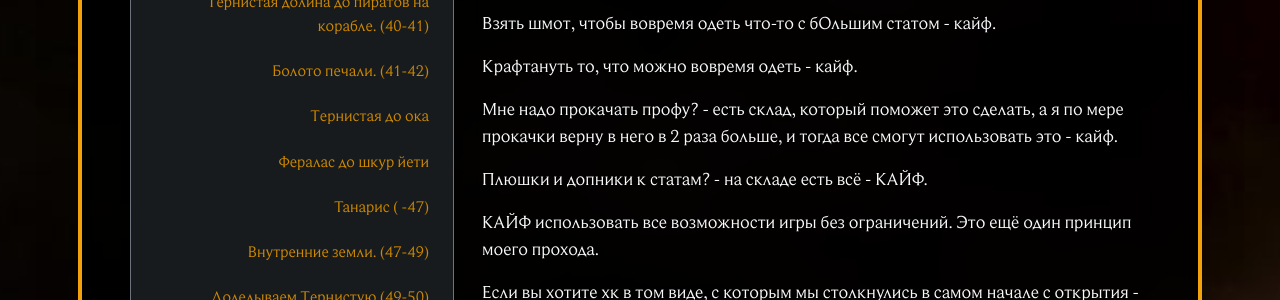
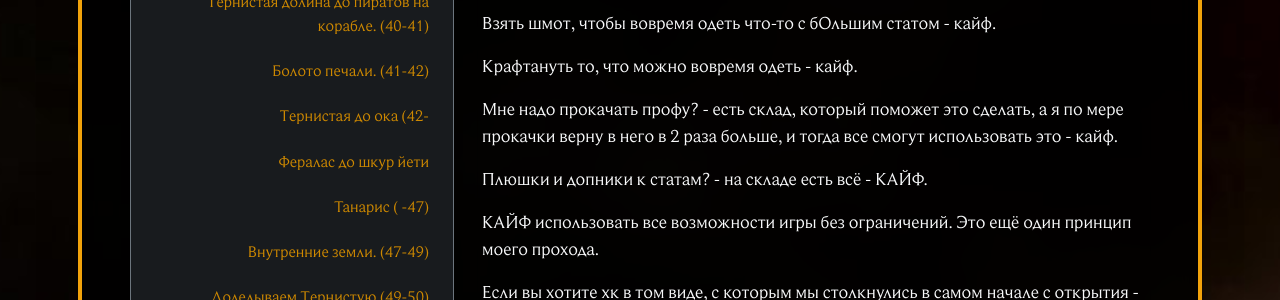
Before and after one commit to Phoenix-Guilds/phoenix-guilds.github.io, a Jekyll site: the page built from _guides/gayd-po-prokachke-hk-ot-silmy.md, in a window 1280 px wide. Shown: the part 1690-1990 px from the top of the page. Built offline with Jekyll 4.4.1, drawn with Linux system fonts in a browser that asks for light colours; nearby versions of some CDN libraries; library files that are not in the unit come from our copies.

Commit message:
Update Гайды “gayd-po-prokachke-hk-ot-silmy”

```diff
--- a/_guides/gayd-po-prokachke-hk-ot-silmy.md
+++ b/_guides/gayd-po-prokachke-hk-ot-silmy.md
@@ -943,7 +943,7 @@ description: |-
 
 всё само собой выполняется.
 
-### Тернистая до ока
+### Тернистая до ока (42-
 
 Со спокойной душой и выполненным долгом летим в Тернистую, в Пиратскую бухту, и работаем по списку.
 
```
